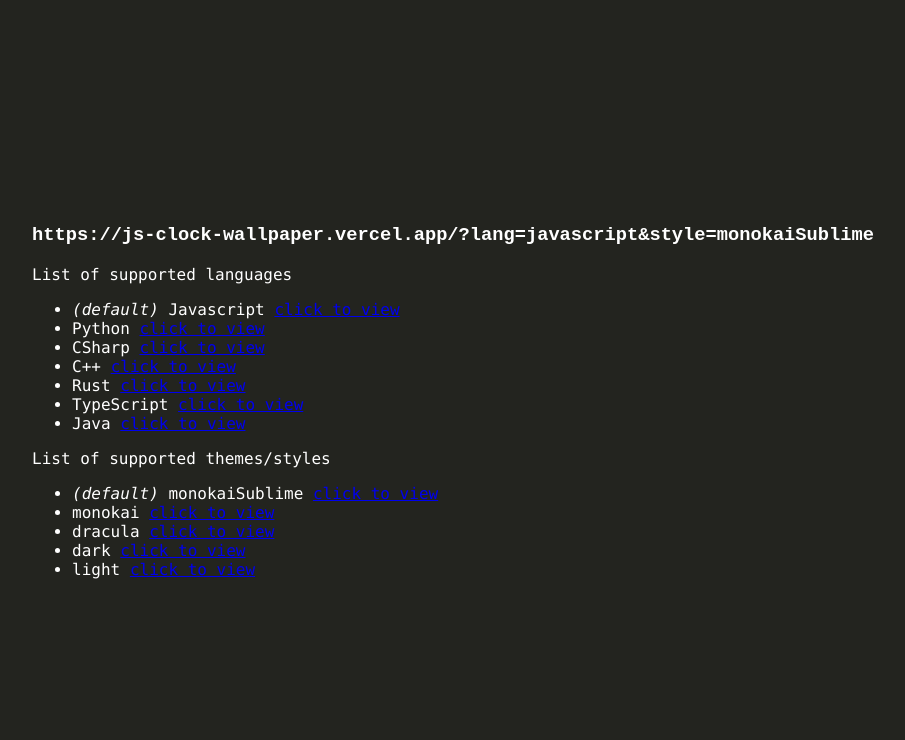
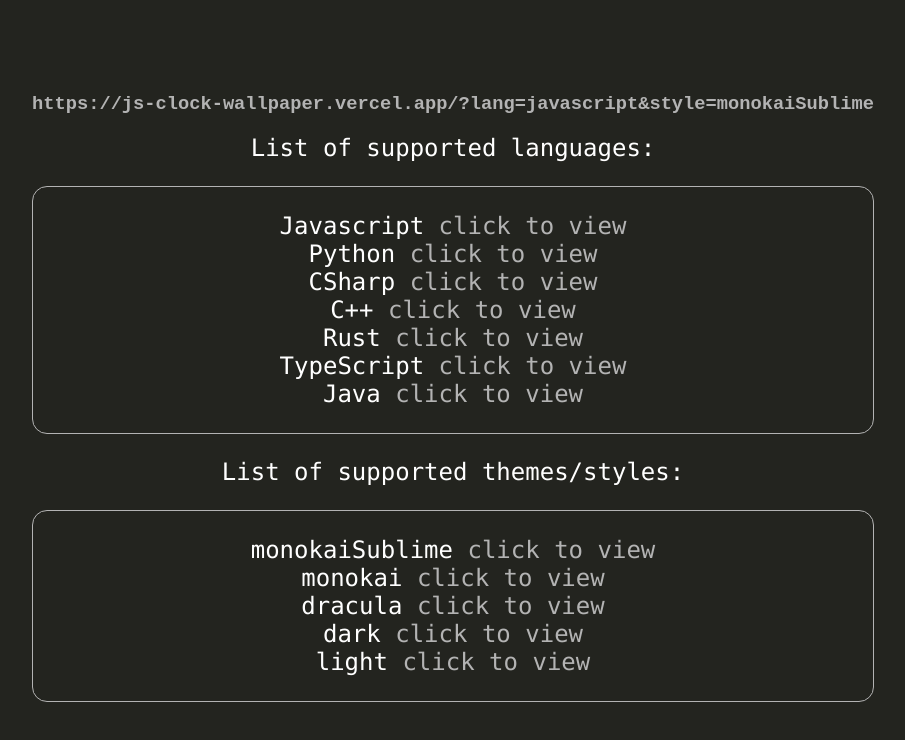
Before and after one commit to MrDJAVELIN/clockwallpaper, a React (Create React App) app: page /docs in a window 1280 px wide. Shown: the top 740 px of the page, without its empty margins (187-1092 px from the left). Built offline with nearby package versions, Linux system fonts and the light colour scheme.

Commit message:
info page

```diff
--- a/src/InfoPage.js
+++ b/src/InfoPage.js
@@ -7,84 +7,116 @@ const InfoPage = () => {
                     fontFamily: "Consolas Menlo Monaco Courier New, monospace",
                 }}
             >
-                https://js-clock-wallpaper.vercel.app/<b>?lang=javascript</b>&
-                <b>style=monokaiSublime</b>
+                <a href="https://js-clock-wallpaper.vercel.app/?lang=javascript&style=monokaiSublime">
+                    https://js-clock-wallpaper.vercel.app/
+                    <b>?lang=javascript</b>&<b>style=monokaiSublime</b>
+                </a>
             </h3>
             <div className="infoblock">
-                <label>List of supported languages</label>
-                <ul>
+                <label>List of supported languages:</label>
+                <ul id="lang">
                     <li>
-                        <i>(default)</i> Javascript{" "}
-                        <a href="/?lang=javascript" target="_blank">
+                        Javascript{" "}
+                        <a
+                            href="/?lang=javascript&style=monokaiSublime"
+                            target="_blank"
+                        >
                             click to view
                         </a>
                     </li>
                     <li>
                         Python{" "}
-                        <a href="/?lang=python" target="_blank">
+                        <a
+                            href="/?lang=python&style=monokaiSublime"
+                            target="_blank"
+                        >
                             click to view
                         </a>
                     </li>
                     <li>
                         CSharp{" "}
-                        <a href="/?lang=csharp" target="_blank">
+                        <a
+                            href="/?lang=csharp&style=monokaiSublime"
+                            target="_blank"
+                        >
                             click to view
                         </a>
                     </li>
                     <li>
                         C++{" "}
-                        <a href="/?lang=cpp" target="_blank">
+                        <a
+                            href="/?lang=cpp&style=monokaiSublime"
+                            target="_blank"
+                        >
                             click to view
                         </a>
                     </li>
                     <li>
                         Rust{" "}
-                        <a href="/?lang=rust" target="_blank">
+                        <a
+                            href="/?lang=rust&style=monokaiSublime"
+                            target="_blank"
+                        >
                             click to view
                         </a>
                     </li>
                     <li>
                         TypeScript{" "}
-                        <a href="/?lang=typescript" target="_blank">
+                        <a
+                            href="/?lang=typescript&style=monokaiSublime"
+                            target="_blank"
+                        >
                             click to view
                         </a>
                     </li>
                     <li>
                         Java{" "}
-                        <a href="/?lang=java" target="_blank">
+                        <a
+                            href="/?lang=java&style=monokaiSublime"
+                            target="_blank"
+                        >
                             click to view
                         </a>
                     </li>
                 </ul>
-                <label>List of supported themes/styles</label>
-                <ul>
+                <label>List of supported themes/styles:</label>
+                <ul id="themes">
                     <li>
-                        <i>(default)</i> monokaiSublime{" "}
-                        <a href="/?style=monokaiSublime" target="_blank">
+                        monokaiSublime{" "}
+                        <a
+                            href="/?lang=javascript&style=monokaiSublime"
+                            target="_blank"
+                        >
                             click to view
                         </a>
                     </li>
                     <li>
                         monokai{" "}
-                        <a href="/?style=monokai" target="_blank">
+                        <a
+                            href="/?lang=javascript&style=monokai"
+                            target="_blank"
+                        >
                             click to view
                         </a>
                     </li>
                     <li>
                         dracula{" "}
-                        <a href="/?style=dracula" target="_blank">
+                        <a
+                            href="/?lang=javascript&style=dracula"
+                            target="_blank"
+                        >
                             click to view
                         </a>
                     </li>
                     <li>
                         dark{" "}
-                        <a href="/?style=dark" target="_blank">
+                        <a href="/?lang=javascript&style=dark" target="_blank">
                             click to view
                         </a>
                     </li>
                     <li>
                         light{" "}
-                        <a href="/?style=light" target="_blank">
+                        <a href="/?lang=javascript&style=light" target="_blank">
                             click to view
                         </a>
                     </li>
--- a/src/main.css
+++ b/src/main.css
@@ -11,6 +11,40 @@ body {
 .infoblock {
     color: #fff;
     font-family: "Consolas", "Menlo", "Monaco", "Courier New", monospace;
+    font-size: 24px;
+    text-align: center;
+}
+
+ul {
+    padding: 25px 0px;
+    list-style-type: none;
+    border: solid 1px #b3b3b3;
+    border-radius: 15px;
+    text-align: center;
+    transition: all 0.5s;
+}
+
+ul:hover {
+    border: solid 1px #fff;
+}
+
+li {
+    transition: all 0.5s;
+}
+
+li:hover {
+    font-size: 26px;
+    padding: 15px;
+}
+
+a {
+    text-decoration: none;
+    color: #b3b3b3;
+    transition: all 0.5s;
+}
+
+a:hover {
+    color: #fff;
 }
 
 .clock-container {
```
